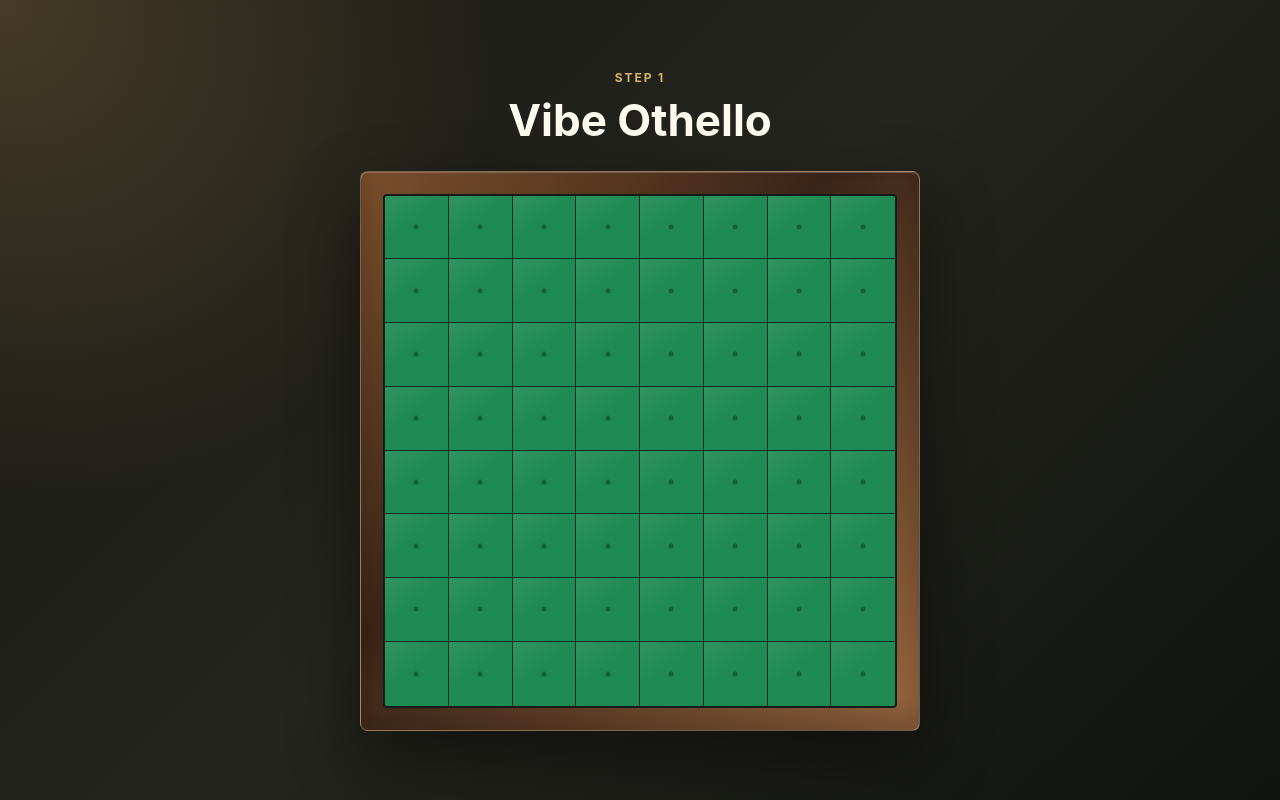
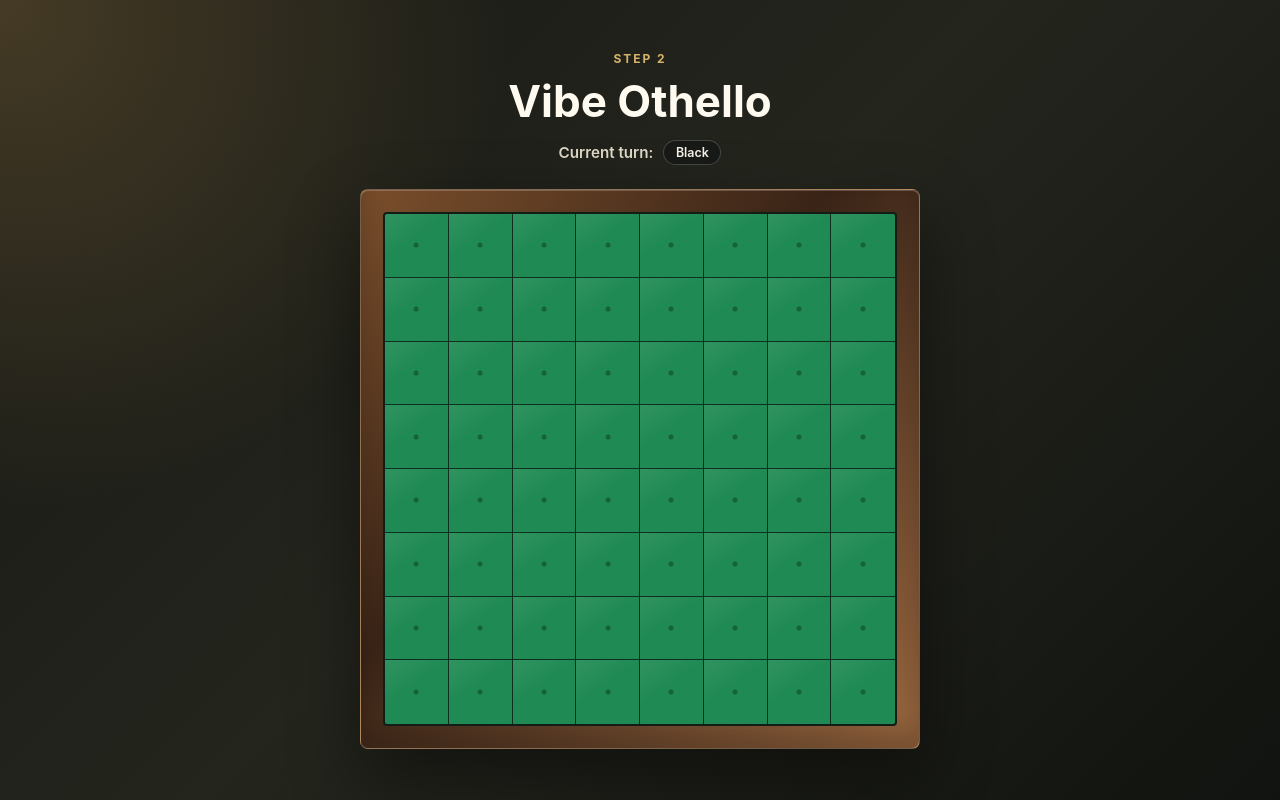
Before and after one commit to westzaki/vibe-othello, a React (Vite) app: page / in a window 1280 px wide. Built offline with nearby package versions, Linux system fonts and the light colour scheme.

Commit message:
Add basic disc placement

```diff
--- a/src/App.tsx
+++ b/src/App.tsx
@@ -1,22 +1,62 @@
-const boardSquares = Array.from({ length: 64 }, (_, index) => index);
+import { useState } from "react";
+import {
+  createEmptyBoard,
+  getNextDisc,
+  placeDisc,
+  type Disc,
+} from "./game/othello";
 
 export default function App() {
+  const [board, setBoard] = useState(createEmptyBoard);
+  const [currentDisc, setCurrentDisc] = useState<Disc>("black");
+
+  function handleSquareClick(square: number) {
+    const nextBoard = placeDisc(board, square, currentDisc);
+
+    if (nextBoard === board) {
+      return;
+    }
+
+    setBoard(nextBoard);
+    setCurrentDisc(getNextDisc(currentDisc));
+  }
+
   return (
     <main className="app">
       <section className="game-shell" aria-labelledby="game-title">
         <div className="game-heading">
-          <p className="eyebrow">Step 1</p>
+          <p className="eyebrow">Step 2</p>
           <h1 id="game-title">Vibe Othello</h1>
+          <p className="turn-status">
+            Current turn:
+            <span className={`turn-disc turn-disc--${currentDisc}`}>
+              {currentDisc}
+            </span>
+          </p>
         </div>
 
-        <div className="board-frame" aria-label="Empty Othello board">
+        <div className="board-frame" aria-label="Playable Othello board">
           <div className="board-grid">
-            {boardSquares.map((square) => (
-              <div
-                aria-label={`Empty square ${square + 1}`}
+            {board.map((cell, square) => (
+              <button
+                aria-label={
+                  cell === null
+                    ? `Place ${currentDisc} disc on square ${square + 1}`
+                    : `Square ${square + 1} has a ${cell} disc`
+                }
                 className="board-square"
+                disabled={cell !== null}
                 key={square}
-              />
+                onClick={() => handleSquareClick(square)}
+                type="button"
+              >
+                {cell !== null && (
+                  <span
+                    aria-hidden="true"
+                    className={`disc disc--${cell}`}
+                  />
+                )}
+              </button>
             ))}
           </div>
         </div>
--- /dev/null
+++ b/src/game/othello.ts
@@ -0,0 +1,19 @@
+export type Disc = "black" | "white";
+export type Cell = Disc | null;
+export type Board = Cell[];
+
+export function createEmptyBoard(): Board {
+  return Array.from({ length: 64 }, () => null);
+}
+
+export function getNextDisc(disc: Disc): Disc {
+  return disc === "black" ? "white" : "black";
+}
+
+export function placeDisc(board: Board, index: number, disc: Disc): Board {
+  if (board[index] !== null) {
+    return board;
+  }
+
+  return board.map((cell, cellIndex) => (cellIndex === index ? disc : cell));
+}
--- a/src/index.css
+++ b/src/index.css
@@ -56,6 +56,37 @@ h1 {
   letter-spacing: 0;
 }
 
+.turn-status {
+  display: flex;
+  align-items: center;
+  gap: 10px;
+  margin: 4px 0 0;
+  color: #ded8c7;
+  font-size: 0.95rem;
+  font-weight: 600;
+}
+
+.turn-disc {
+  display: inline-flex;
+  min-width: 58px;
+  justify-content: center;
+  border: 1px solid rgba(255, 255, 255, 0.2);
+  border-radius: 999px;
+  padding: 4px 10px;
+  font-size: 0.78rem;
+  text-transform: capitalize;
+}
+
+.turn-disc--black {
+  color: #f6f1e7;
+  background: #181a18;
+}
+
+.turn-disc--white {
+  color: #1f2620;
+  background: #f2eadb;
+}
+
 .board-frame {
   width: min(84vw, 560px);
   aspect-ratio: 1;
@@ -88,11 +119,34 @@ h1 {
 .board-square {
   position: relative;
   aspect-ratio: 1;
+  padding: 0;
   border-right: 1px solid rgba(10, 32, 20, 0.86);
+  border-top: 0;
+  border-left: 0;
   border-bottom: 1px solid rgba(10, 32, 20, 0.86);
+  border-radius: 0;
   background:
     linear-gradient(145deg, rgba(255, 255, 255, 0.08), transparent 44%),
     #1f8a53;
+  cursor: pointer;
+  appearance: none;
+  -webkit-appearance: none;
+}
+
+.board-square:disabled {
+  cursor: default;
+}
+
+.board-square:focus-visible {
+  z-index: 1;
+  outline: 3px solid #f0c86b;
+  outline-offset: -3px;
+}
+
+.board-square:not(:disabled):hover {
+  background:
+    linear-gradient(145deg, rgba(255, 255, 255, 0.14), transparent 44%),
+    #26965d;
 }
 
 .board-square:nth-child(8n) {
@@ -114,6 +168,26 @@ h1 {
   transform: translate(-50%, -50%);
 }
 
+.disc {
+  position: absolute;
+  inset: 14%;
+  border-radius: 50%;
+  box-shadow:
+    inset -8px -10px 14px rgba(0, 0, 0, 0.28),
+    inset 5px 6px 10px rgba(255, 255, 255, 0.2),
+    0 8px 14px rgba(0, 0, 0, 0.28);
+}
+
+.disc--black {
+  background:
+    radial-gradient(circle at 35% 28%, #60645e 0%, #20231f 36%, #090a09 100%);
+}
+
+.disc--white {
+  background:
+    radial-gradient(circle at 35% 28%, #ffffff 0%, #eee6d6 48%, #c8baa1 100%);
+}
+
 @media (max-width: 520px) {
   .app {
     padding: 24px 14px;
```
